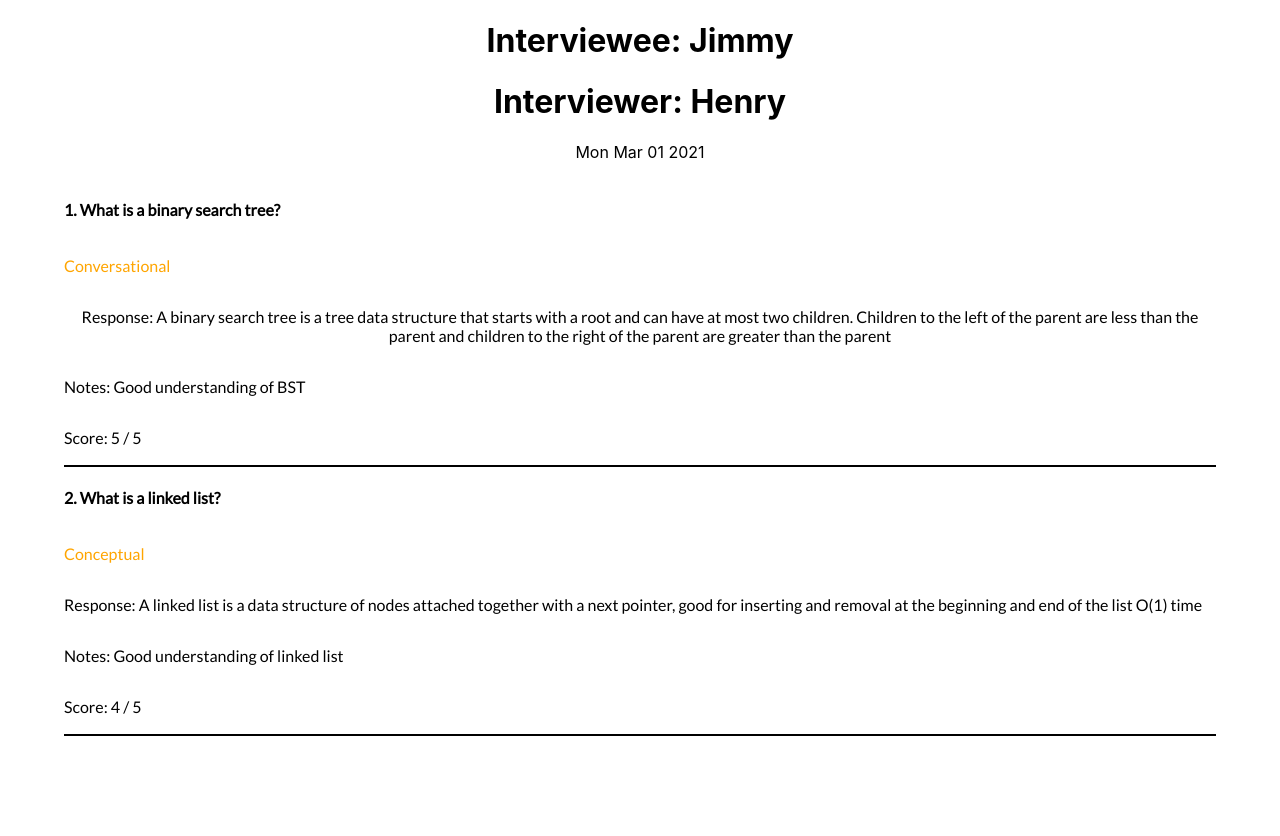
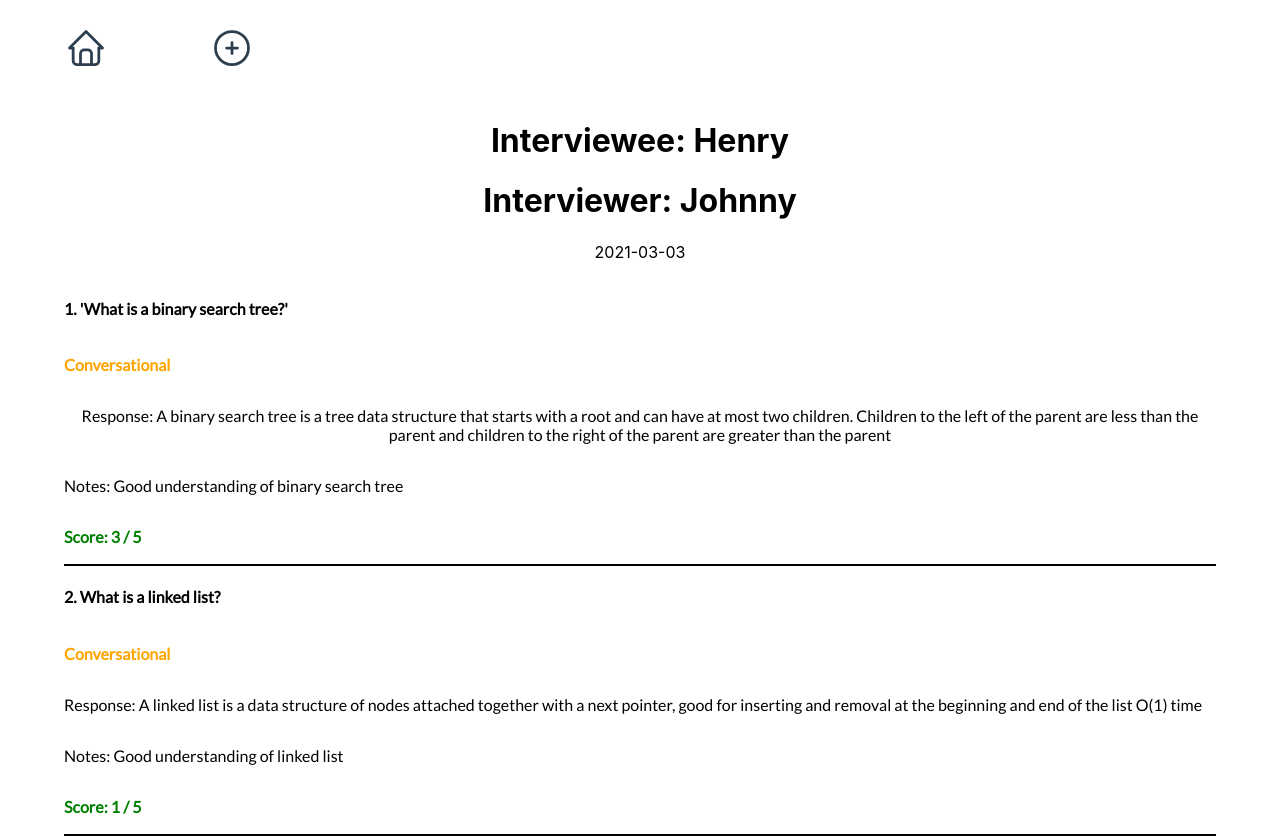
Before and after one commit to jaimeong/interview-api, a React (Create React App) app in the folder client/: page /api/interviews/0 in a window 1280 px wide. Before the commit the page ends 800 px from the top, so only its background shows below. Built offline with nearby package versions, Linux system fonts and the light colour scheme.

Commit message:
refactored frontend for data formatting

```diff
--- a/client/src/components/Dashboard.jsx
+++ b/client/src/components/Dashboard.jsx
@@ -1,14 +1,89 @@
 import React, { useState } from 'react';
 import '../sass/index.scss';
 
-let initialState = [
-    {id: 0, interviewer: 'Henry', interviewee: 'Jimmy', date: new Date()},
-    {id: 1, interviewer: 'Johnny', interviewee: 'Jimmy', date: new Date()},
-    {id: 2, interviewer: 'Albert', interviewee: 'Evan', date: new Date()},
-    {id: 3, interviewer: 'Evan', interviewee: 'Jimmy', date: new Date()},
+let initialState =  [
+    {
+        id: "utgt-JfIs3",
+        interviewee: "Henry",
+        date: "2021-03-03T01:36:13.895Z",
+        interviewer: "Johnny",
+        questionData: [
+            {
+                id: 0,
+                type: "conversational",
+                question: "sdfsd",
+                response: "sdsd",
+                notes: "sdsdfsdfsd",
+                date: "2021-03-03T01:36:08.767Z",
+                score: "3"
+            },
+            {
+                id: 1,
+                type: "conversational",
+                question: "asdasd",
+                response: "asdasd",
+                notes: "asdasda",
+                date: "2021-03-03T01:36:12.353Z",
+                score: "1"
+            }
+        ]
+},
+{
+    id: "utgt-JfIs3",
+    interviewee: "Albert",
+    date: "2021-03-03T01:36:13.895Z",
+    interviewer: "Evan",
+    questionData: [
+        {
+            id: 0,
+            type: "conversational",
+            question: "sdfsd",
+            response: "sdsd",
+            notes: "sdsdfsdfsd",
+            date: "2021-03-03T01:36:08.767Z",
+            score: "3"
+        },
+        {
+            id: 1,
+            type: "conversational",
+            question: "asdasd",
+            response: "asdasd",
+            notes: "asdasda",
+            date: "2021-03-03T01:36:12.353Z",
+            score: "1"
+        }
+    ]
+},
+{
+    id: "utgt-JfIs3",
+    interviewee: "Johnny",
+    date: "2021-03-03T01:36:13.895Z",
+    interviewer: "Jimmy",
+    questionData: [
+        {
+            id: 0,
+            type: "conversational",
+            question: "sdfsd",
+            response: "sdsd",
+            notes: "sdsdfsdfsd",
+            date: "2021-03-03T01:36:08.767Z",
+            score: "3"
+        },
+        {
+            id: 1,
+            type: "conversational",
+            question: "asdasd",
+            response: "asdasd",
+            notes: "asdasda",
+            date: "2021-03-03T01:36:12.353Z",
+            score: "1"
+        }
+    ]
+}
 ]
 
 const Dashboard = () => {
+    console.log(initialState);
     return (
         <div className='dashboard-container'>
             <h1 className='interview-header'>Horse Field Interviews</h1>
@@ -20,7 +95,7 @@ const Dashboard = () => {
                     <a className='interview-card' key={id} href={`/api/interviews/` + interview.id}>
                         <p>Interviewee: {interview.interviewee}</p>
                         <p>Interviewer: {interview.interviewer}</p>
-                        <p>{interview.date.toString().slice(0, 15)}</p>
+                        <p>{interview.date.toString().slice(0, 10)}</p>
                     </a>
                 )
             })}
--- a/client/src/components/DetailedInterview.jsx
+++ b/client/src/components/DetailedInterview.jsx
@@ -2,44 +2,65 @@ import React, { useState } from 'react';
 import '../sass/index.scss';
 
 const DetailedInterview = () => {
-    const initialState = [
-        {interviewer: 'Henry', interviewee: 'Jimmy'},
-        {questionData: [
+    const initialState = {
+        id: "utgt-JfIs3",
+        interviewee: "Henry",
+        date: "2021-03-03T01:36:13.895Z",
+        interviewer: "Johnny",
+        questionData: [
             {
-                date: new Date(),
                 id: 0,
-                type: 'conversational',
-                question: 'What is a binary search tree?',
-                response: 'A binary search tree is a tree data structure that starts with a root and can have at most two children. Children to the left of the parent are less than the parent and children to the right of the parent are greater than the parent',
-                notes: 'Good understanding of BST',
-                score: '5'
+                type: "conversational",
+                question: "'What is a binary search tree?'",
+                response: "A binary search tree is a tree data structure that starts with a root and can have at most two children. Children to the left of the parent are less than the parent and children to the right of the parent are greater than the parent",
+                notes: "Good understanding of binary search tree",
+                date: "2021-03-03T01:36:08.767Z",
+                score: "3"
             },
             {
-                date: new Date(),
                 id: 1,
-                type: 'conceptual',
+                type: "conversational",
                 question: 'What is a linked list?',
                 response: 'A linked list is a data structure of nodes attached together with a next pointer, good for inserting and removal at the beginning and end of the list O(1) time',
                 notes: 'Good understanding of linked list',
-                score: '4'
-            },
-        ]}
-    ]
+                date: "2021-03-03T01:36:12.353Z",
+                score: "1"
+            }
+        ]
+}
     const [data, setData] = useState(initialState);
-
+    console.log(data);
     return (
         <div>
-            <h1>Interviewee: {data[0].interviewee}</h1>
-            <h1>Interviewer: {data[0].interviewer}</h1>
-            <p>{data[1].questionData[0].date.toString().slice(0, 15)}</p>
-            {data[1].questionData.map((item, index) => {
+            <div class='interview-nav'>
+                <a className='home-btn' href='/'>
+                    <svg xmlns="http://www.w3.org/2000/svg" class="icon icon-tabler icon-tabler-home" width="44" height="44" viewBox="0 0 24 24" stroke-width="1.5" stroke="#2c3e50" fill="none" stroke-linecap="round" stroke-linejoin="round">
+                    <path stroke="none" d="M0 0h24v24H0z" fill="none"/>
+                    <polyline points="5 12 3 12 12 3 21 12 19 12" />
+                    <path d="M5 12v7a2 2 0 0 0 2 2h10a2 2 0 0 0 2 -2v-7" />
+                    <path d="M9 21v-6a2 2 0 0 1 2 -2h2a2 2 0 0 1 2 2v6" />
+                    </svg>
+                </a>
+                <a href='create-btn' href='/api/interviews/'>
+                    <svg xmlns="http://www.w3.org/2000/svg" class="icon icon-tabler icon-tabler-circle-plus" width="44" height="44" viewBox="0 0 24 24" stroke-width="1.5" stroke="#2c3e50" fill="none" stroke-linecap="round" stroke-linejoin="round">
+                    <path stroke="none" d="M0 0h24v24H0z" fill="none"/>
+                    <circle cx="12" cy="12" r="9" />
+                    <line x1="9" y1="12" x2="15" y2="12" />
+                    <line x1="12" y1="9" x2="12" y2="15" />
+                    </svg>
+                </a>
+            </div>
+            <h1>Interviewee: {data.interviewee}</h1>
+            <h1>Interviewer: {data.interviewer}</h1>
+            <p>{data.date.toString().slice(0, 10)}</p>
+            {data.questionData.map((item, index) => {
                 return (
                     <div className='detailed-question' key={index}>
                         <h4>{index + 1}. {item.question}</h4>
-                        <p style={{textTransform: 'capitalize', color: 'orange'}}>{item.type}</p>
+                        <p className='interview-type'>{item.type}</p>
                         <p>Response: {item.response}</p>
                         <p>Notes: {item.notes}</p>
-                        <p>Score: {item.score} / 5</p>
+                        <p className='interview-score'>Score: {item.score} / 5</p>
                         <div className='border-bottom'></div>
                     </div>
                 )
--- a/client/src/components/Interviews.jsx
+++ b/client/src/components/Interviews.jsx
@@ -33,7 +33,7 @@ const Interviews = function () {
     function handleSubmit() {
         // pack the data to be sent over to backend api
         let data = {id: id, interviewee: interviewee, date: new Date(), interviewer: interviewer, questionData: questionData}
-        console.log(data);
+        console.log(JSON.stringify(data));
         axios.post('http://localhost:8000/api/interview', data)
         // complete async post request then redirect user to detailed interview page
         .then((res) => console.log(res));
@@ -42,6 +42,16 @@ const Interviews = function () {
 
     return (
         <div className='interview-container'>
+            <div class='interview-nav'>
+                <a className='home-btn' href='/'>
+                    <svg xmlns="http://www.w3.org/2000/svg" class="icon icon-tabler icon-tabler-home" width="44" height="44" viewBox="0 0 24 24" stroke-width="1.5" stroke="#2c3e50" fill="none" stroke-linecap="round" stroke-linejoin="round">
+                    <path stroke="none" d="M0 0h24v24H0z" fill="none"/>
+                    <polyline points="5 12 3 12 12 3 21 12 19 12" />
+                    <path d="M5 12v7a2 2 0 0 0 2 2h10a2 2 0 0 0 2 -2v-7" />
+                    <path d="M9 21v-6a2 2 0 0 1 2 -2h2a2 2 0 0 1 2 2v6" />
+                    </svg>
+                </a>
+            </div>
             <h1>Create an Interview</h1>
             <form>
                 <div>
--- a/client/src/sass/_detailed.scss
+++ b/client/src/sass/_detailed.scss
@@ -15,3 +15,27 @@ $lato: 'Lato', sans-serif;
     height: 2px;
     width: 100%;
 }
+
+.interview-score {
+    color: green;
+    font-weight: bold;
+}
+
+.interview-type {
+    text-transform: capitalize;
+    color: orange;
+    font-weight: bold;
+}
+
+.interview-nav {
+    display: flex;
+
+    a {
+        margin: 2% 3% 2% 5%;
+        transition: all 300ms linear;
+
+        &:hover {
+            transform: translateY(-10%);
+        }
+    }
+}
```
